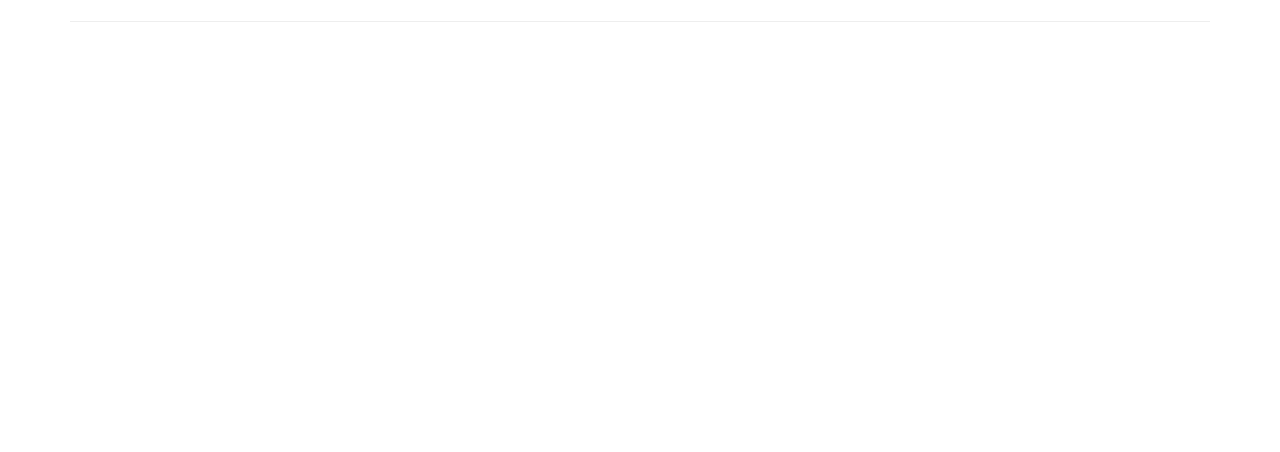
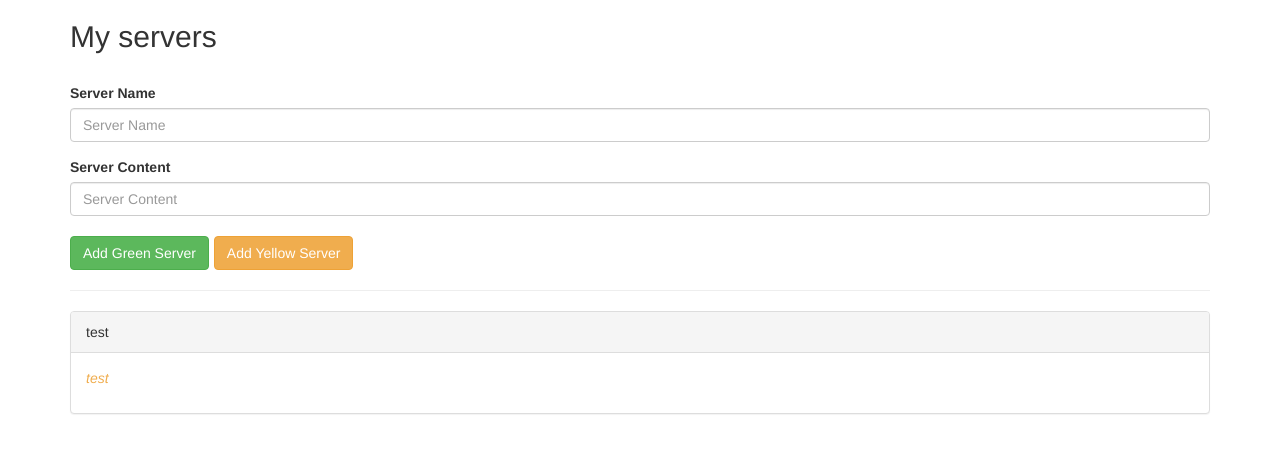
Before and after one commit to LudmilaSchlegelova/Server-Angular-project, an Angular app in the folder project/: page / in a window 1280 px wide. Shown: the top 452 px of the page. Built offline with nearby package versions, Linux system fonts and the light colour scheme.

Commit message:
data objekt preposielany ako $event do funkcie

```diff
--- a/project/src/app/app.component.html
+++ b/project/src/app/app.component.html
@@ -1,6 +1,21 @@
 <div class="container">
   <div class="row">
-    <div class="col-xs-12"></div>
+    <div class="col-xs-12">
+      <cockpit
+        (createGreenServers)="addGreenServers($event)"
+        (createYellowServers)="addYellowServers($event)"
+      ></cockpit>
+      <hr />
+    </div>
   </div>
-  <hr />
 </div>
+<div class="container">
+  <div class="row">
+    <div class="col-xs-12">
+      <server-element
+        *ngFor="let serverElement of serverElements"
+        [serverElement]="serverElement"
+      ></server-element>
+    </div>
+  </div>
+</div>
--- a/project/src/app/app.component.ts
+++ b/project/src/app/app.component.ts
@@ -6,23 +6,23 @@
   styleUrls: ['./app.component.scss'],
 })
 export class AppComponent {
-  newServerName = '';
-  newServerContent = '';
+  serverElements = [{ type: 'yellow', name: 'test', content: 'test' }];
 
-  serverElements = [{ type: 'red', name: 'test', content: 'test' }];
+  //premenne, ktore su v objekte data musia byt pomenovane rovnako ako premenne v @Output-och createGreenServers a createYellowServers v subore cockpit.components.ts
 
-  onAddRedServers() {
+  // data: { name: string; content: string} ==> toto predstavuje zachyteny $event vo funkcii addGreenServers() a addYellowServers v app.component.html
+  addGreenServers(data: { name: string; content: string }) {
     this.serverElements.push({
-      type: 'red',
-      name: this.newServerName,
-      content: this.newServerContent,
+      type: 'green',
+      name: data.name,
+      content: data.content,
     });
   }
-  onAddBlueServers() {
+  addYellowServers(data: { name: string; content: string }) {
     this.serverElements.push({
-      type: 'blue',
-      name: this.newServerName,
-      content: this.newServerContent,
+      type: 'yellow',
+      name: data.name,
+      content: data.content,
     });
   }
 }
```
